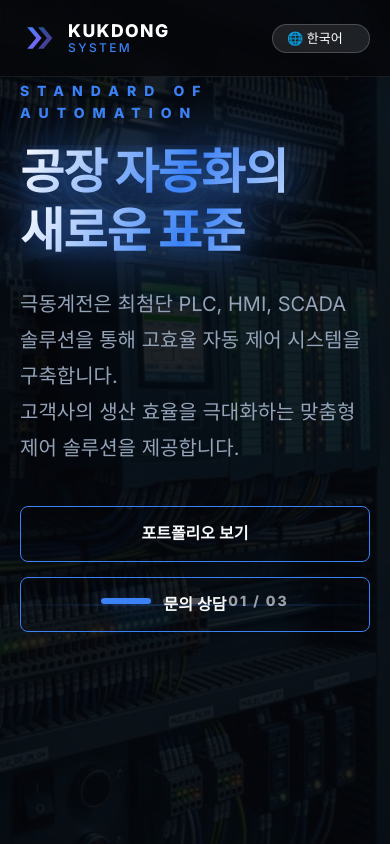
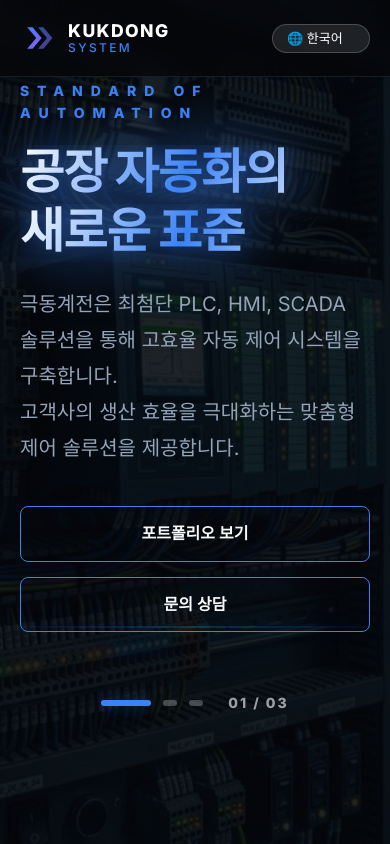
Before and after one commit to kukdongSystem/kukdongsystem, a Next.js app: page / in a window 390 px wide. Shown: the top 844 px of the page. Built offline with nearby package versions, Linux system fonts and the light colour scheme.

Commit message:
UI: Ensure hero indicators follow buttons in a natural flow on mobile - No more fixed overlaps

```diff
--- a/src/app/globals.css
+++ b/src/app/globals.css
@@ -521,12 +521,15 @@ nav .container {
 
 @media (max-width: 768px) {
   .hero-indicators {
-    bottom: 20px;
-    left: 0;
-    right: 0;
-    width: 100%;
-    justify-content: center;
-    transform: none;
+    position: relative !important;
+    bottom: auto !important;
+    left: 0 !important;
+    right: 0 !important;
+    width: 100% !important;
+    justify-content: center !important;
+    transform: none !important;
+    margin-top: 60px !important;
+    padding-bottom: 40px !important;
   }
 }
 
```
